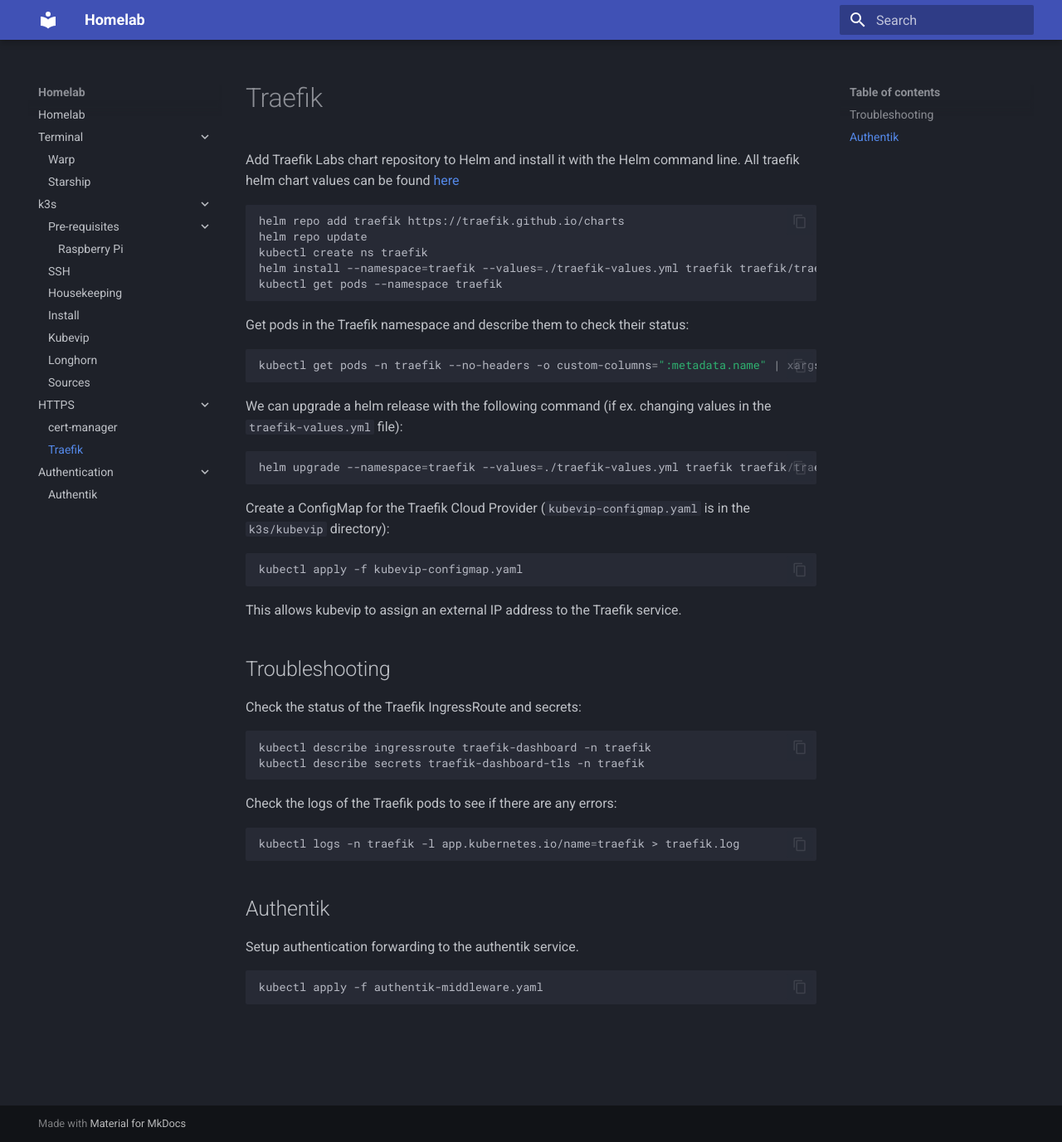
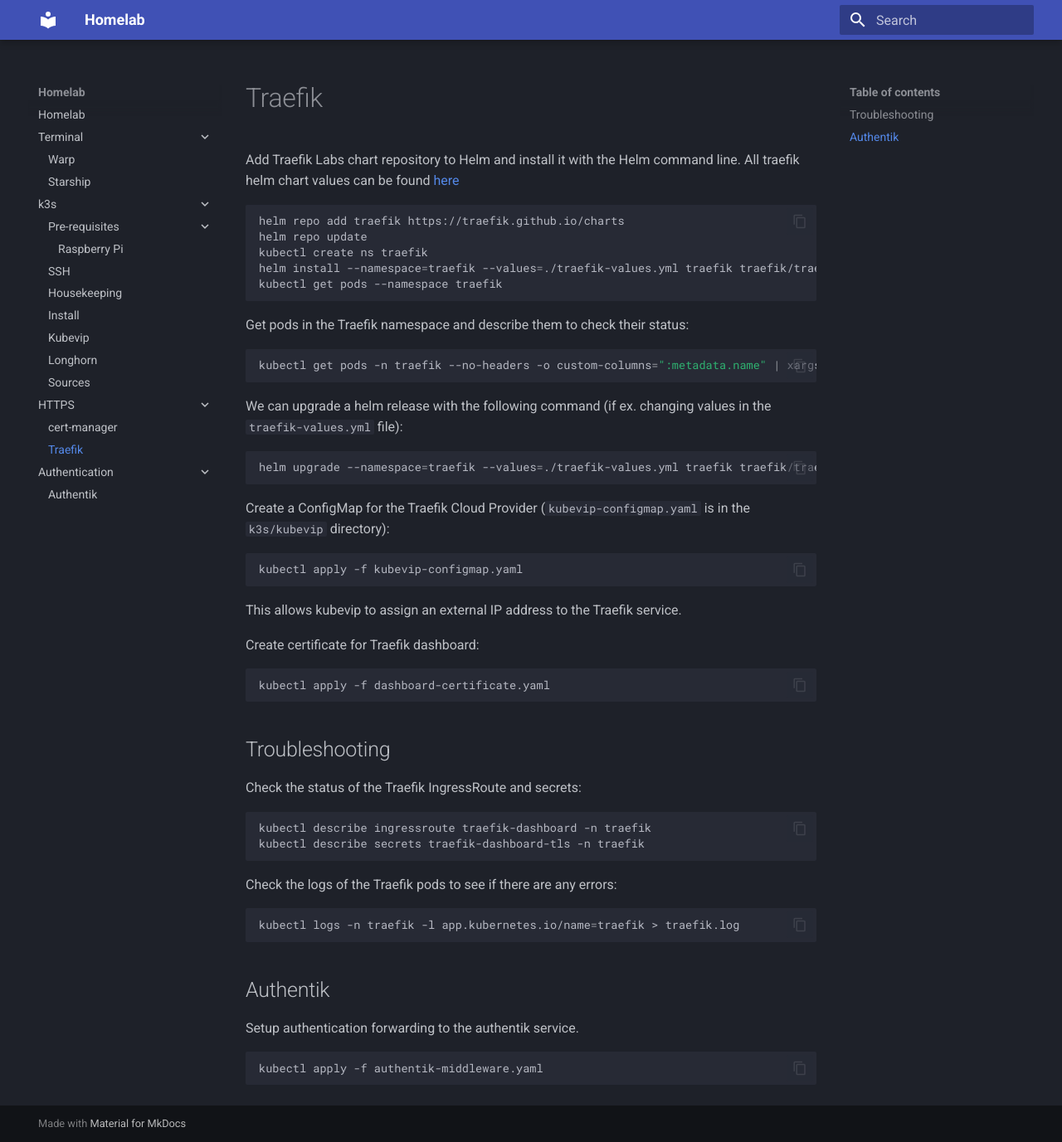
Before and after one commit to spaelling/homelab-pages, an MkDocs documentation site: the page built from docs/traefik/traefik.md, in a window 1280 px wide and 1377 px high. Shown: the whole window at 83% size. Built offline with MkDocs 1.6.1 and Material for MkDocs 9.7.7, drawn with Linux system fonts in a browser that asks for light colours.

Commit message:
docs: add instructions to create a certificate for the Traefik dashboard

````diff
--- a/docs/traefik/traefik.md
+++ b/docs/traefik/traefik.md
@@ -30,6 +30,12 @@
 
 This allows kubevip to assign an external IP address to the Traefik service.
 
+Create certificate for Traefik dashboard:
+
+```bash
+kubectl apply -f dashboard-certificate.yaml
+```
+
 ## Troubleshooting
 
 Check the status of the Traefik IngressRoute and secrets:
````
